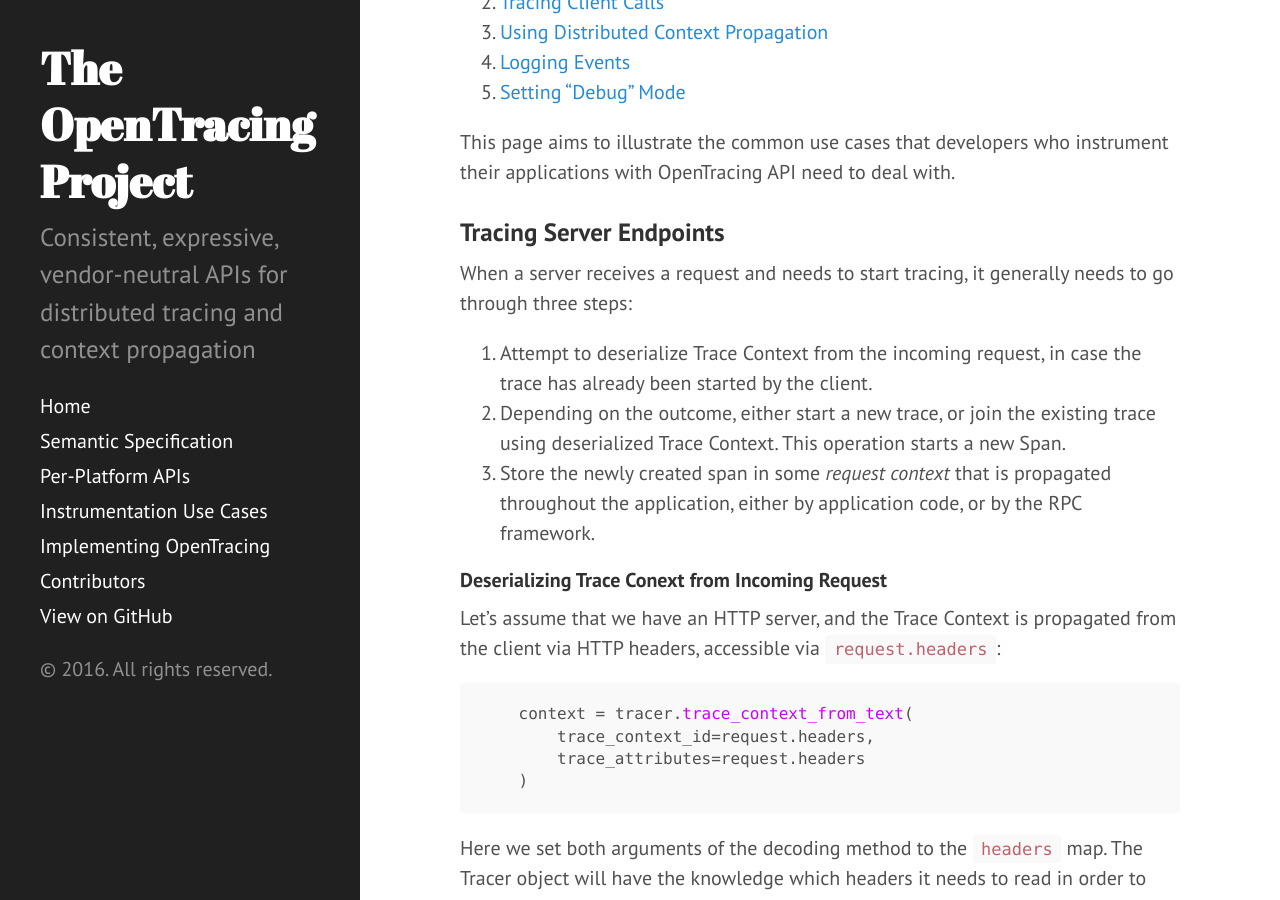
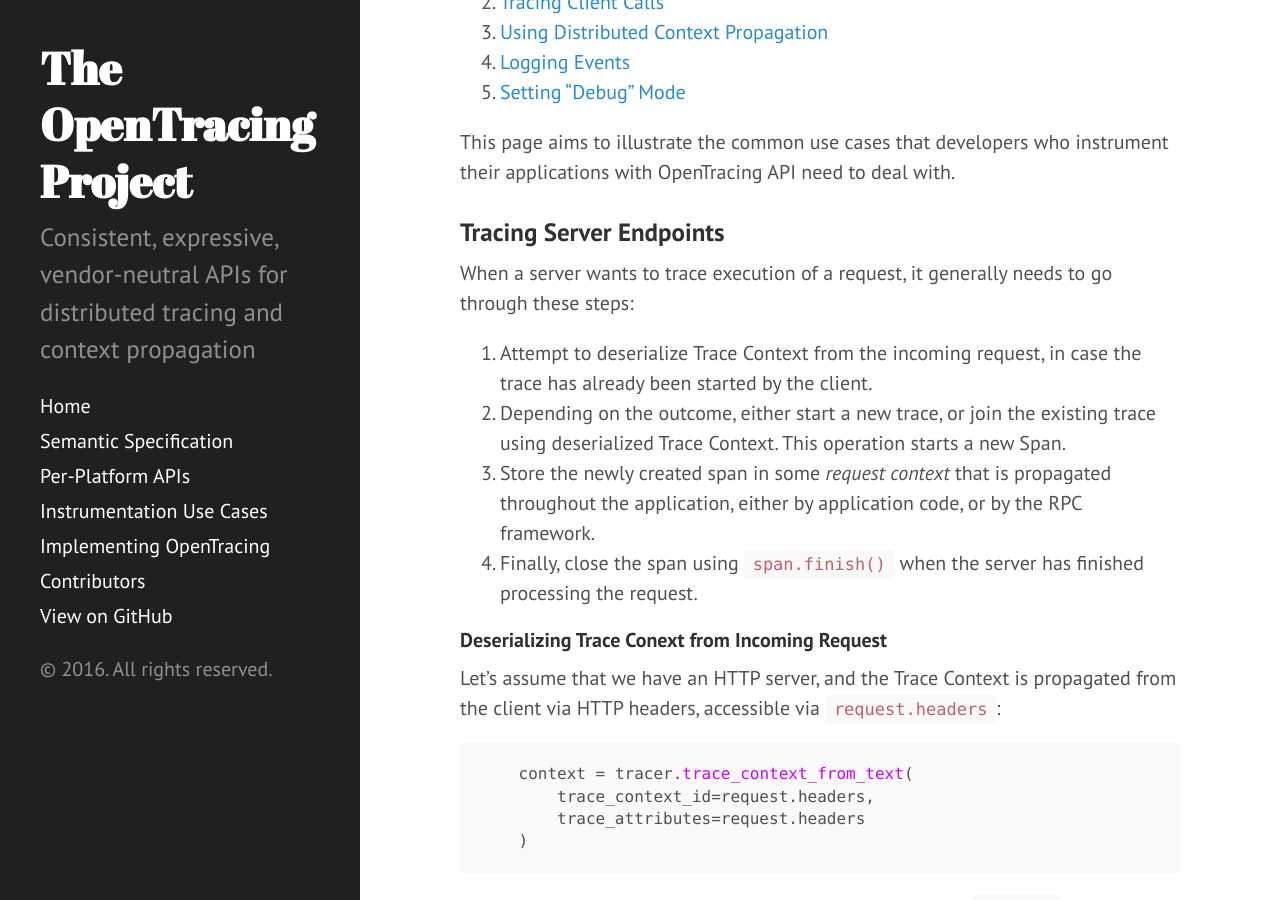
Before and after one commit to opentracing/opentracing.io, a Jekyll site: the page built from use-cases.md, in a window 1280 px wide and 900 px high, scrolled down 283 px. Built offline with Jekyll 4.4.1, drawn with Linux system fonts in a browser that asks for light colours; Markdown is read by kramdown in place of the engine named in the settings.

Commit message:
Add step 4 for server flow

```diff
--- a/use-cases.md
+++ b/use-cases.md
@@ -8,11 +8,12 @@
 
 ### Tracing Server Endpoints
 
-When a server receives a request and needs to start tracing, it generally needs to go through three steps:
+When a server wants to trace execution of a request, it generally needs to go through these steps:
 
   1. Attempt to deserialize Trace Context from the incoming request, in case the trace has already been started by the client.
   1. Depending on the outcome, either start a new trace, or join the existing trace using deserialized Trace Context. This operation starts a new Span.
   1. Store the newly created span in some _request context_ that is propagated throughout the application, either by application code, or by the RPC framework.
+  1. Finally, close the span using `span.finish()` when the server has finished processing the request.
 
 #### Deserializing Trace Conext from Incoming Request
 
```
